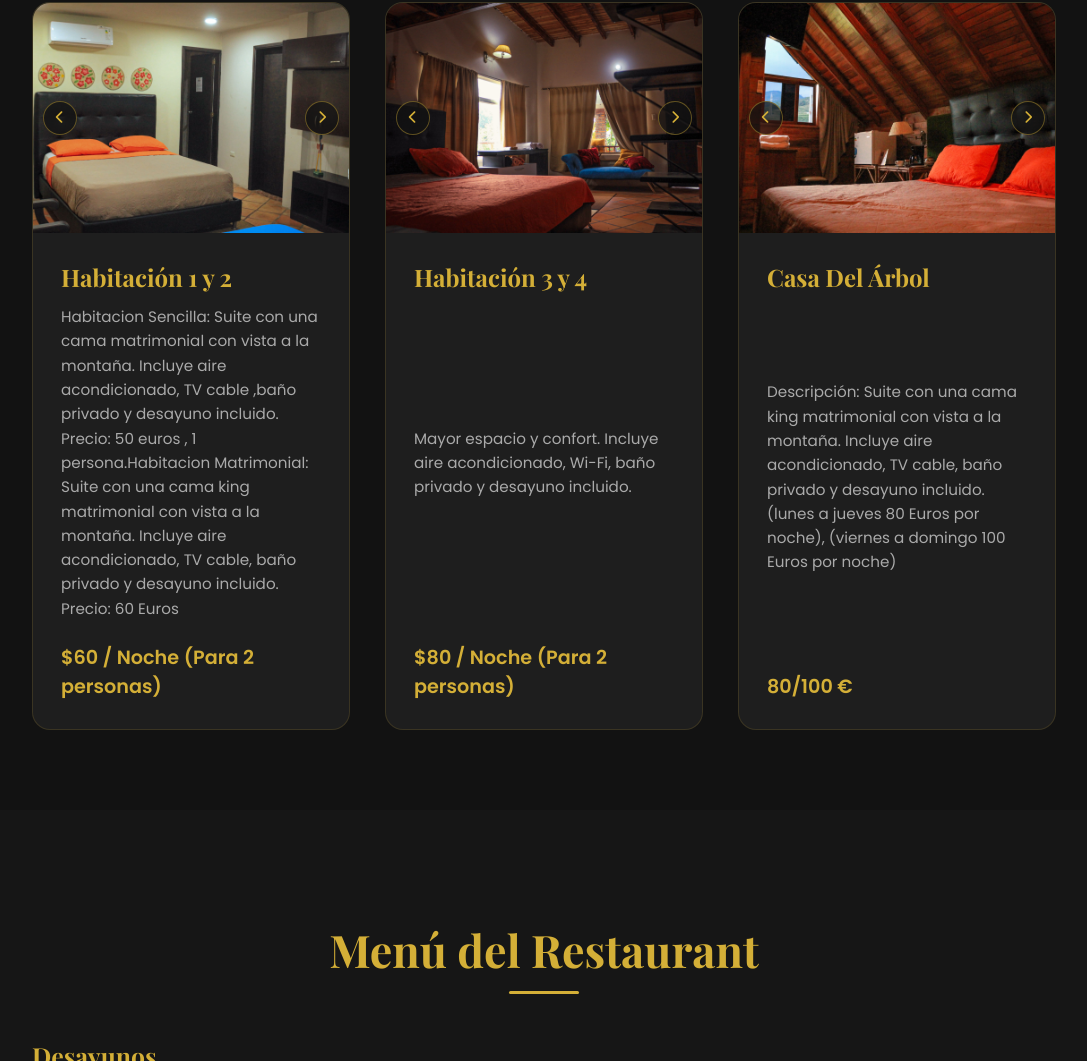
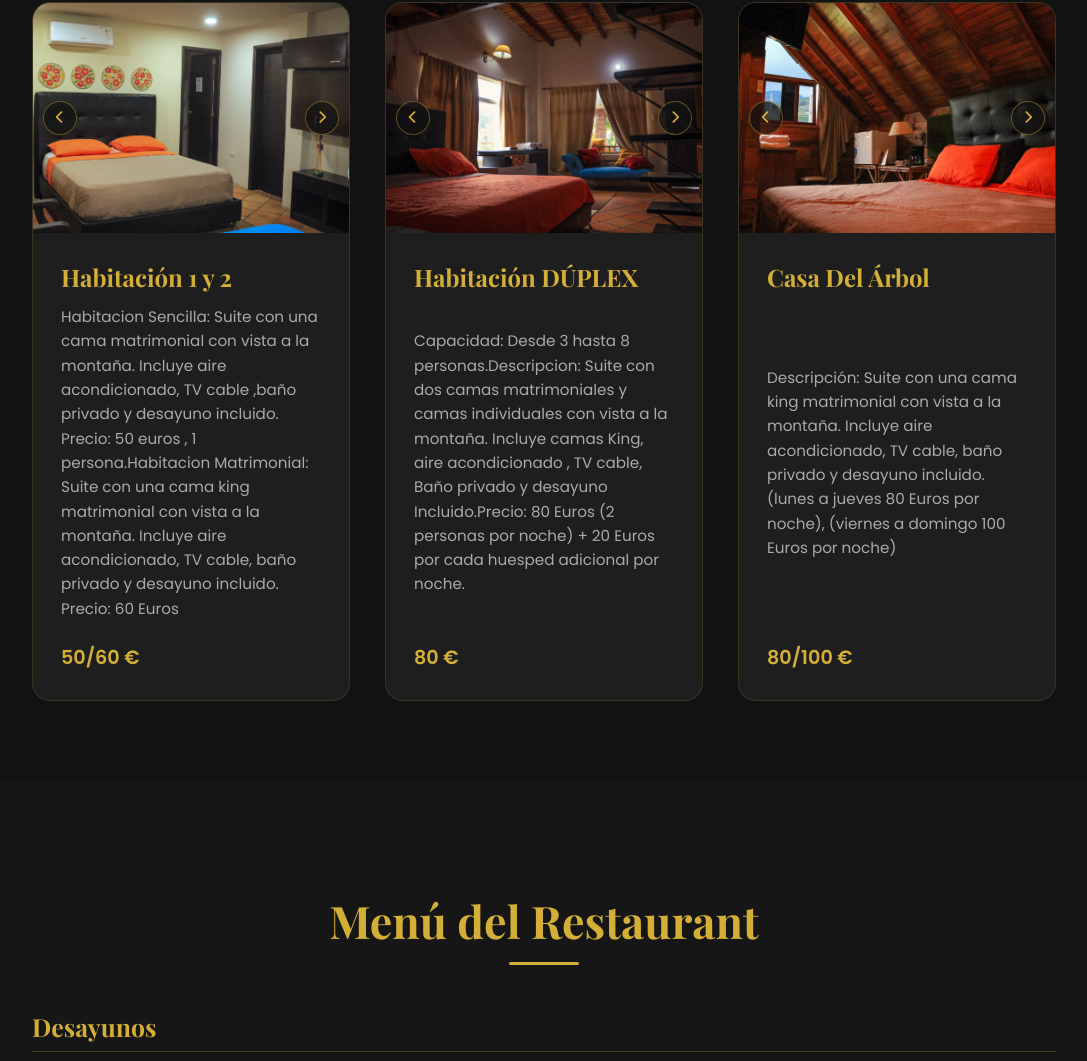
Before and after one commit to CoteElec/posada-bare-bare, a plain HTML site: page index.html in a window 1280 px wide. Shown: the part 1027-2088 px from the top of the page, without its empty margins (96-1183 px from the left). Drawn offline with nearby package versions, Linux system fonts and the light colour scheme.

Commit message:
Update index.html

```diff
--- a/index.html
+++ b/index.html
@@ -73,7 +73,7 @@
                 <div class="card-content">
                     <h3 id="room-title-1" data-editable>Habitación 1 y 2</h3>
                     <p id="room-desc-1" data-editable>Habitacion Sencilla: Suite con una cama matrimonial con vista a la montaña. Incluye aire acondicionado, TV cable ,baño privado y desayuno incluido. Precio: 50 euros , 1 persona.Habitacion Matrimonial: Suite con una cama king matrimonial con vista a la montaña. Incluye aire acondicionado, TV cable, baño privado y desayuno incluido. Precio: 60 Euros</p>
-                    <span class="price" id="price-habitacion-1" data-editable>$60 / Noche (Para 2 personas)</span>
+                    <span class="price" id="price-habitacion-1" data-editable>50/60 &euro;</span>
                 </div>
             </div>
 
@@ -88,9 +88,9 @@
                     </div>
                 </div>
                 <div class="card-content">
-                    <h3 id="room-title-2" data-editable>Habitación 3 y 4</h3>
-                    <p id="room-desc-2" data-editable>Mayor espacio y confort. Incluye aire acondicionado, Wi-Fi, baño privado y desayuno incluido.</p>
-                    <span class="price" id="price-habitacion-2" data-editable>$80 / Noche (Para 2 personas)</span>
+                    <h3 id="room-title-2" data-editable>Habitación DÚPLEX</h3>
+                    <p id="room-desc-2" data-editable>Capacidad: Desde 3 hasta 8 personas.Descripcion: Suite con dos camas matrimoniales y camas individuales con vista a la montaña. Incluye camas King, aire acondicionado , TV cable, Baño privado y desayuno Incluido.Precio: 80 Euros (2 personas por noche) + 20 Euros por cada huesped adicional por noche.</p>
+                    <span class="price" id="price-habitacion-2" data-editable>80 &euro;</span>
                 </div>
             </div>
 
```
